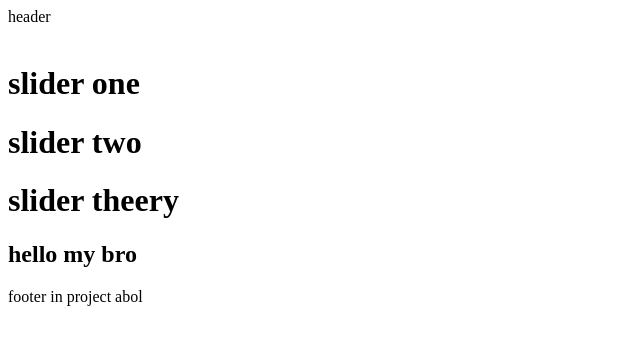
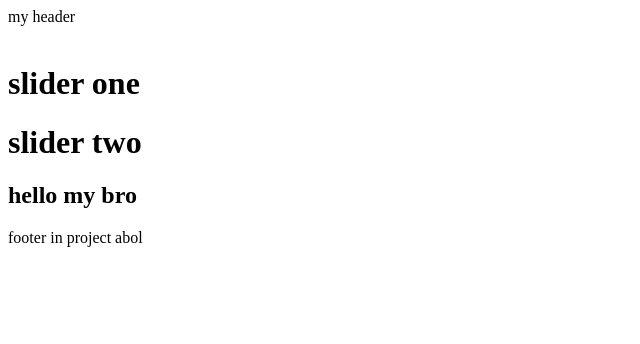
Before and after one commit to abol10/git-project-1, a plain HTML site: page index.htm in a window 1280 px wide. Shown: the whole page, without its empty margins (0-640 px from the left). Drawn offline with Linux system fonts and the light colour scheme.

Commit message:
some change

```diff
--- a/index.htm
+++ b/index.htm
@@ -7,7 +7,7 @@
 </head>
 <body>
 <header>
-    header
+   my header
 </header>
 <div class="baner">
  <img src="sssdsdd.jpg" alt="">
@@ -15,7 +15,6 @@
 <div class="slider">
     <h1>slider one</h1>
     <h1>slider two</h1>
-    <h1>slider theery</h1>
 </div>
 <section>
     <h1>
```
